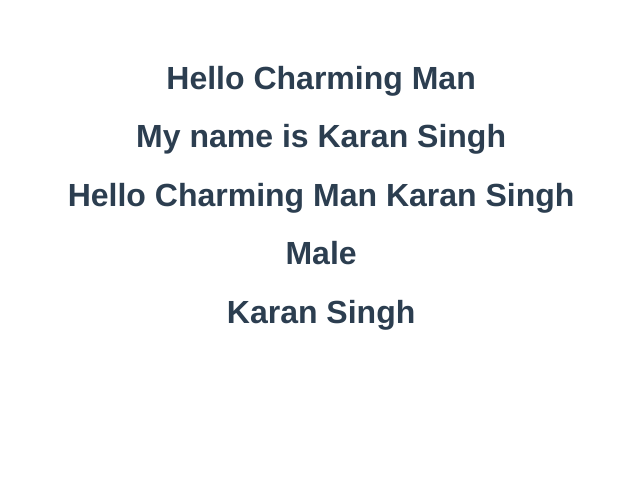
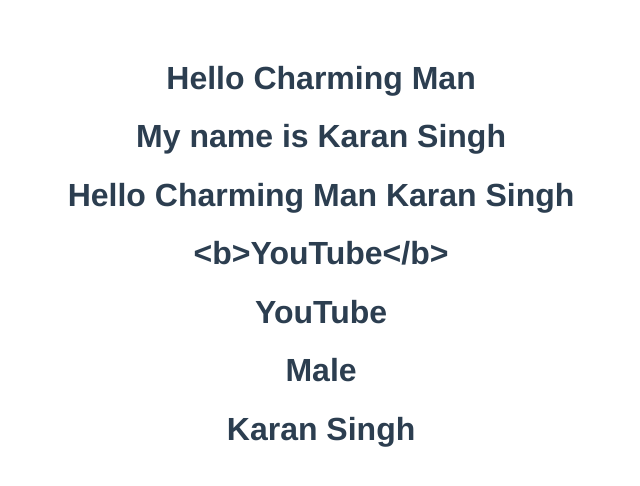
Before and after one commit to Karan2109/Leaning-Vue.js, a Vue app in the folder Vue.js 3/hello-world/: page / in a window 1280 px wide. Shown: the top 486 px of the page, without its empty margins (319-959 px from the left). Built offline with nearby package versions, Linux system fonts and the light colour scheme.

Commit message:
v-html is used to render the pre defined function that used in data() function

```diff
--- a/Vue.js 3/hello-world/src/App.vue
+++ b/Vue.js 3/hello-world/src/App.vue
@@ -2,8 +2,11 @@
   <h1>{{ greet }}</h1>
   <h1>My name is {{ name }}</h1>
   <h1>{{ greet }} {{ name }}</h1>
+  <h1>{{ channel }}</h1>
+  <h1 v-html="channel"></h1>
   <h1 v-text="gender"></h1>
   <h1 v-text="name"></h1>
+  <!-- <h1 v-text="chanel"></h1> -->
 </template>
 
 <script>
@@ -14,6 +17,7 @@
       greet: "Hello Charming Man",
       name: "Karan Singh",
       gender: "Male",
+      channel: "<b>YouTube</b>",
     };
   },
 };
```
